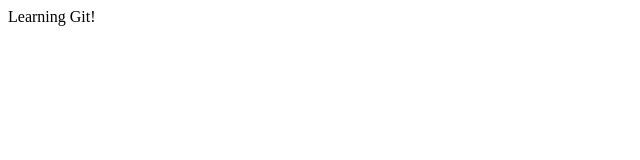
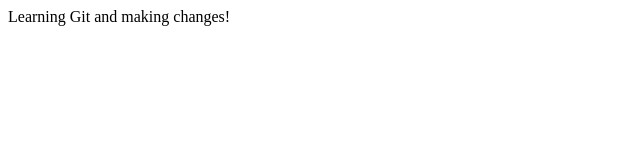
Before and after one commit to CodingCody31/basic-repo, a plain HTML site: page index.html in a window 1280 px wide. Shown: the whole page, without its empty margins (0-640 px from the left). Drawn offline with Linux system fonts and the light colour scheme.

Commit message:
updated html

```diff
--- a/index.html
+++ b/index.html
@@ -3,6 +3,6 @@
 	<title>Hello World!</title>
 </head>
 <body>
-	<p>Learning Git!</p>
+	<p>Learning Git and making changes!</p>
 </body>
 </html>
```
